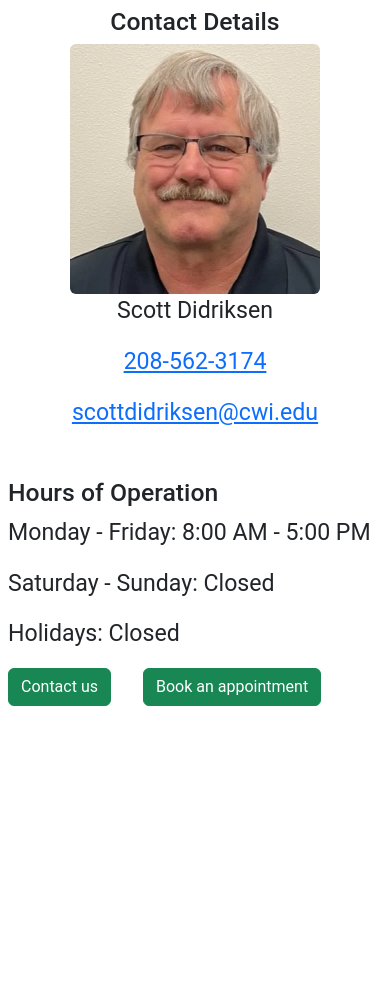
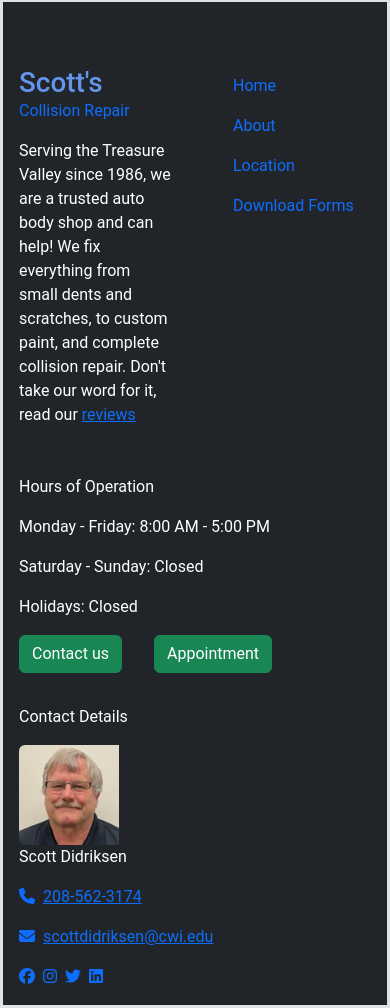
Before and after one commit to nelskev/collab-sp25, a React (Vite) app in the folder frontend/: page /location in a window 390 px wide. Shown: the part 852-1860 px from the top of the page. Before the commit the page ends 1582 px from the top, so only its background shows below. Built offline with nearby package versions, Linux system fonts and the light colour scheme.

Commit message:
Created a footer component and updated other files to integrate the footer across the project.

```diff
--- a/frontend/index.html
+++ b/frontend/index.html
@@ -27,6 +27,6 @@
 
     <script src="https://cdn.jsdelivr.net/npm/bootstrap@5.3.3/dist/js/bootstrap.bundle.min.js" integrity="sha384-YvpcrYf0tY3lHB60NNkmXc5s9fDVZLESaAA55NDzOxhy9GkcIdslK1eN7N6jIeHz"
     crossorigin="anonymous"></script>
-
+    <script src="https://kit.fontawesome.com/6921d2518e.js" crossorigin="anonymous"></script>
   </body>
 </html>
--- a/frontend/src/App.jsx
+++ b/frontend/src/App.jsx
@@ -3,6 +3,7 @@ import { Routes,  Route} from 'react-router-dom';
 
 // Components
 import Navbar from './components/Navbar.jsx'
+import Footer from './components/Footer.jsx';
 import MissionStatement from './components/MissionStatement.jsx'
 import Appointments from './components/Appointments.jsx'
 import Services from './components/Services.jsx'
@@ -22,6 +23,7 @@ import ListReviewsPage from './pages/ListReviewsPage.jsx';
 import ContactPage from './pages/ContactPage.jsx'
 
 
+
 function App() {
   return (
     <>
@@ -33,6 +35,7 @@ function App() {
             <MissionStatement />
             <Appointments />
             <Services />
+            <Footer />
           </>
         }/>
         {/* Route for Leaving a review */}
@@ -40,6 +43,7 @@ function App() {
           <>
             <Navbar />
             <ReviewsPage />
+            <Footer />
           </>
         }/>
         {/* Route for viewing list of reviews */}
@@ -47,6 +51,7 @@ function App() {
           <>
             <Navbar />
             <ListReviewsPage />
+            <Footer />
           </>
         }/>
 
@@ -54,6 +59,7 @@ function App() {
           <>
             <Navbar />
             <ContactPage />
+            <Footer />
           </>
         }/>
 
@@ -61,6 +67,7 @@ function App() {
           <>
             <Navbar />
             <CustPaintPage />
+            <Footer />
           </>
 
         }/>
@@ -69,6 +76,7 @@ function App() {
           <>
             <Navbar />
             <PaintDetailsPage />
+            <Footer />
           </>
 
         }/>
@@ -77,18 +85,21 @@ function App() {
           <>
           <Navbar />
           <AppointmentsPage />
+          <Footer />
           </>
         } />
         <Route path='/location' element={
           <>
           <Navbar />
           <LocationPage />
+          <Footer />
           </>
         } />
         <Route path='/AboutPage' element={
           <>
           <Navbar />
           <AboutPage />
+          <Footer />
           </>
         } />
 
@@ -98,6 +109,7 @@ function App() {
         <Route path='/adminreviews' element={<AdminReviewsPage />} />
         <Route path="/adminappointments" element={<AdminAppointmentsPage />} />
         <Route path='*' element={<FourZeroFourPage />} />
+
       </Routes>
       </>
 
--- /dev/null
+++ b/frontend/src/components/Footer.jsx
@@ -0,0 +1,75 @@
+import React from "react";
+import { Link } from "react-router-dom";
+
+export default function Footer() {
+    return (
+        <footer className="bg-dark text-white mt-5 border border-3 pt-5">
+            <div className="row">
+
+                <section className="col m-3">
+                    <div className="logo-small mb-3">
+                        <Link to="/"  className="left d-xs-none d-lg-flex flex-column logo-large link-underline link-underline-opacity-0" href="index.html">
+                            <h4 className="custom-blue m-0 fs-1">Scott's</h4>
+                            <h7 className="m-0">Collision Repair</h7>
+                        </Link>
+                    </div>
+                    <p>Serving the Treasure Valley since 1986, we are a trusted auto body shop and can help! We fix everything from small dents and scratches, to custom paint, and complete collision repair. Don't take our word for it, read our <Link to="/list_reviews" className="">reviews</Link> </p>
+                </section>
+
+                <nav className="col m-3 nav flex-column">
+                    <ul className="list-unstyled">
+                        <li className="nav-item">
+                        <Link to="/" className="nav-link">
+                            Home
+                        </Link>
+                        </li>
+                        <li className="nav-item">
+                        <Link to="/AboutPage" className="nav-link">
+                            About
+                        </Link>
+                        </li>
+                        <li className="nav-item">
+                        <Link to="/location" className="nav-link">
+                            Location
+                        </Link>
+                        </li>
+                        <li className="nav-item">
+                        <Link to="#" className="nav-link">
+                            Download Forms
+                        </Link>
+                        </li>
+                    </ul>
+                </nav>
+
+                <section className="col m-3">
+                    <div className="text-start">
+                        <p>Hours of Operation</p>
+                        <p>Monday - Friday: 8:00 AM - 5:00 PM</p>
+                        <p>Saturday - Sunday: Closed</p>
+                        <p>Holidays: Closed</p>
+                        <div className="button-group">
+                            <Link className="btn btn-success me-3 " to="/contact" >Contact us</Link>
+                            <Link className="btn btn-success ms-3 " to="/appointments">Appointment</Link>
+                        </div>
+                    </div>
+                </section>
+
+                <section className="contact-info col m-3">
+                    <p className="">Contact Details</p>
+                    <img src={'/owner_scott.png'} class="img-fluid rounded-start" width={100} alt="Scott's Picture" />
+                    <div>
+                    <p>Scott Didriksen</p>
+                    <p><a href="tel:+2087414097"><i class="fa-solid fa-phone me-2"></i>208-562-3174</a></p>
+                    <p><a href="mailto:vladkolmorgan@my.cwi.edu"><i class="fa-solid fa-envelope me-2"></i>scottdidriksen@cwi.edu</a></p>
+                    </div>
+                    <div className="social-media">
+                        <a href="https://www.facebook.com/" target="_blank" className="me-2"><i className="fa-brands fa-facebook"></i></a>
+                        <a href="https://www.instagram.com/" target="_blank" className="me-2"><i className="fa-brands fa-instagram"></i></a>
+                        <a href="https://www.twitter.com/" target="_blank" className="me-2"><i className="fa-brands fa-twitter"></i></a>
+                        <a href="https://www.linkedin.com/" target="_blank" className="me-2"><i className="fa-brands fa-linkedin"></i></a>
+                    </div>
+                </section>
+            </div>
+        </footer>
+    );
+}
--- a/frontend/src/components/Navbar.jsx
+++ b/frontend/src/components/Navbar.jsx
@@ -89,7 +89,7 @@ export default function Navbar() {
                 {/*/ ******* React Router Link ABOUT ******* /*/}
 
 
-                <Link to="/about" className="nav-link">
+                <Link to="/AboutPage" className="nav-link">
 
                   About
                 </Link>
--- a/frontend/src/pages/LocationPage.jsx
+++ b/frontend/src/pages/LocationPage.jsx
@@ -14,30 +14,11 @@ export default function LocationPage() {
                 <div className="row">
                     <section className="col p-2">
                         <div className="text-center fs-3 m-0 mt-5 mb-3">
-                            <h1 className="">Boise Location</h1>
+                            <h1 className="">Nampa Location</h1>
                             <h2 className="">Visit Us at:</h2>
                             <p className="">5500 E Opportunity Dr, Nampa, ID 83687</p>
                             <iframe className="border border-3 mt-3 rounded" src="https://www.google.com/maps/embed?pb=!1m18!1m12!1m3!1d2888.6341202116396!2d-116.50980592382531!3d43.61415917110404!2m3!1f0!2f0!3f0!3m2!1i1024!2i768!4f13.1!3m3!1m2!1s0x54ae4d7b62c56f7f%3A0xd03501e762c399a!2sNampa%20Campus%20Academic%20Building%2C%205500%20E%20Opportunity%20Dr%2C%20Nampa%2C%20ID%2083687!5e0!3m2!1sen!2sus!4v1744835469391!5m2!1sen!2sus"
                              width={500} height={400}  allowfullscreen="" loading="lazy" ></iframe>
-                        </div>
-                    </section>
-                    <section className="col p-2 ">
-                        <div className="text-center fs-3 m-0 mt-5 mb-3">
-                            <h2 className="">Contact Details</h2>
-                            <img src={'/owner_scott.png'} class="img-fluid mx-auto d-block rounded" width={250} alt="Scott's Picture" />
-                            <p>Scott Didriksen</p>
-                            <p><a href="tel:+2087414097">208-562-3174</a></p>
-                            <p><a href="mailto:vladkolmorgan@my.cwi.edu">scottdidriksen@cwi.edu</a></p>
-                            <div className="text-start mt-5 opsHours">
-                                <h2>Hours of Operation</h2>
-                                <p>Monday - Friday: 8:00 AM - 5:00 PM</p>
-                                <p>Saturday - Sunday: Closed</p>
-                                <p>Holidays: Closed</p>
-                                <div className="button-group">
-                                    <Link className="btn btn-success me-3 " to="/contact" >Contact us</Link>
-                                    <Link className="btn btn-success ms-3 " to="/appointments">Book an appointment</Link>
-                                </div>
-                            </div>
                         </div>
                     </section>
                 </div>
@@ -51,18 +32,6 @@ export default function LocationPage() {
                     iframe, img {
                         width: 100% !important;
                         height: auto;
-                    }
-                    .button-group {
-                        display: flex;
-                        flex-direction: column;
-                        gap: 0.75rem; /* vertical spacing between buttons */
-                        text-align: center;
-                    }
-                    .button-group .btn {
-                        width: 100%;
-                    }
-                    .opsHours {
-                        text-align: center;
                     }
                 }
 
```
